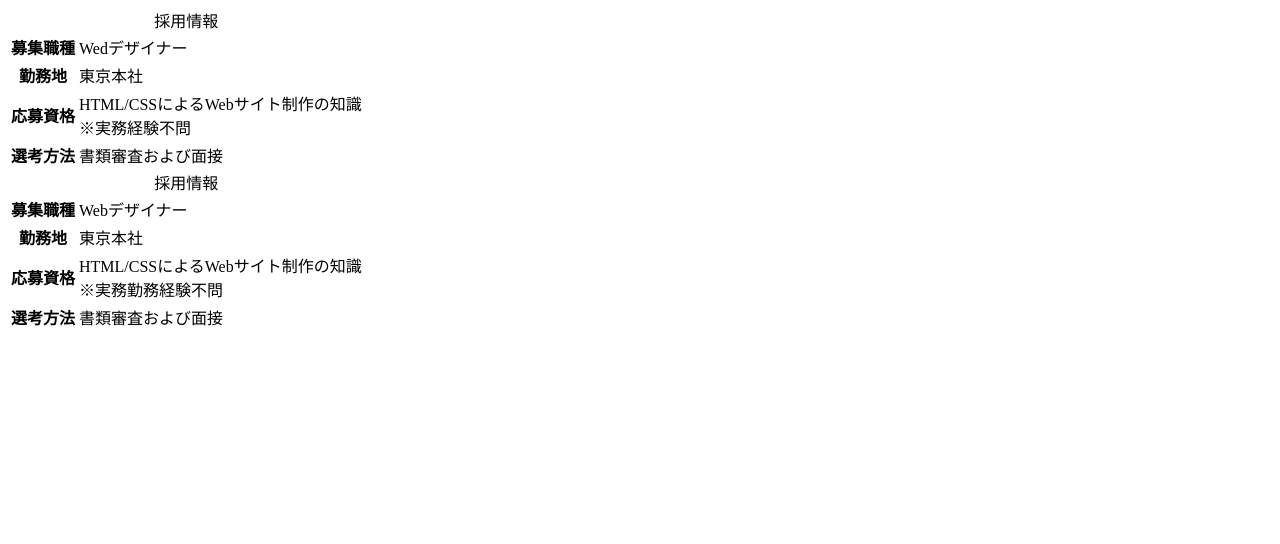
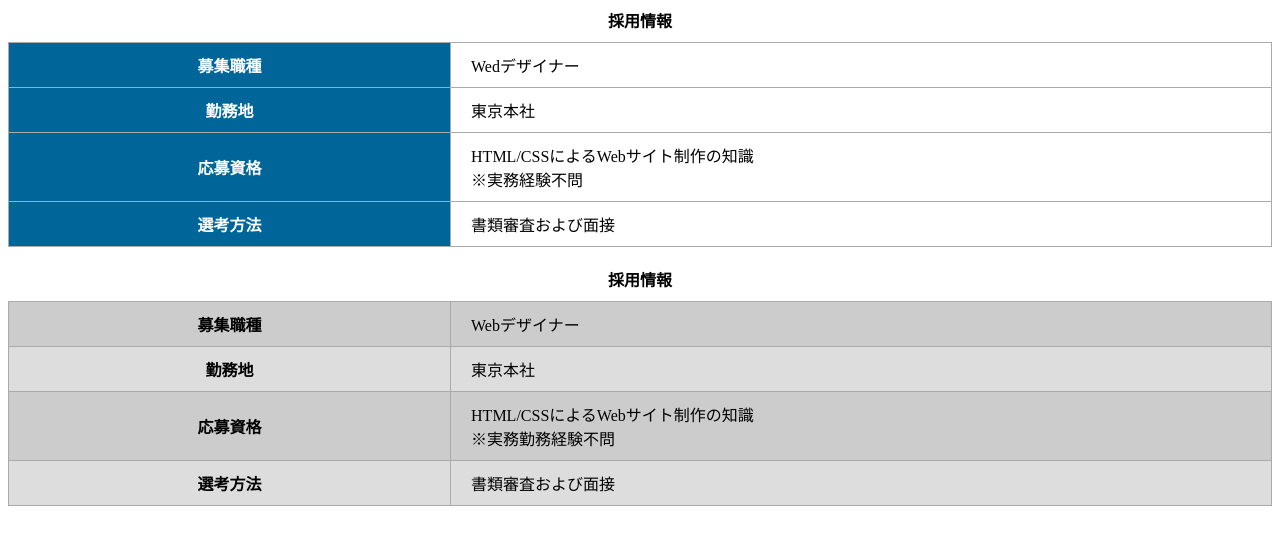
Before and after one commit to haruto0216/S1A320, a plain HTML site: page ensyu/22_2.html in a window 1280 px wide. Drawn offline with Linux system fonts and the light colour scheme.

Commit message:
Add files via upload
再アップ

```diff
--- a/ensyu/22_2.html
+++ b/ensyu/22_2.html
@@ -5,7 +5,7 @@
     <meta http-equiv="X-UA-Compatible" content="IE=edge">
     <meta name="viewport" content="width=device-width, initial-scale=1.0">
     <title>テーブルデザイン</title>
-    <link rel="styleshrrt" href="22_2.css"/>
+    <link rel="stylesheet" href="22_2.css"/>
 </head>
 <body>
     <table class="first">
```
Also changed, not shown: ensyu/01.html (+1 -1 lines).
